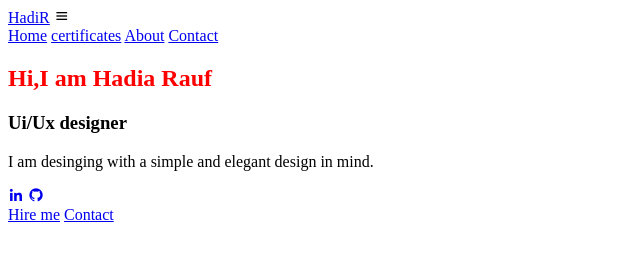
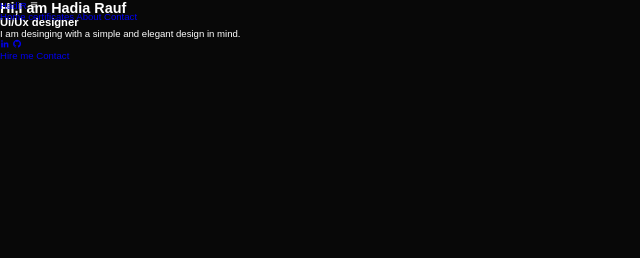
Before and after one commit to hado-r/My-Portfolio, a website: page index.html in a window 1280 px wide. Shown: the whole page, without its empty margins (0-640 px from the left). Drawn offline with nearby package versions, Linux system fonts and the light colour scheme.

Commit message:
Update style.css

```diff
--- a/style.css
+++ b/style.css
@@ -1,4 +1,27 @@
 
-h1 {
-  color: red;
-}
+*{
+    margin:0;
+    padding:0;
+    box-sizing: border-box;
+    text-decoration: none;
+    border: none;
+    scroll-behavior: smooth;
+    font-family: 'poppins', sans-serif;
+  }
+  :root {
+    --bg-color:#080808;
+    --second-bg-color:#131313;
+    --text-color:white;
+    --main-color:#00ffee;
+  }
+  html{
+    font-size: 60%;
+    overflow: hidden;
+  }
+  body {
+    background: var(--bg-color);
+    color:var(--text-color);
+  }
+  .header {
+    position: fixed;
+    top:0;
```
